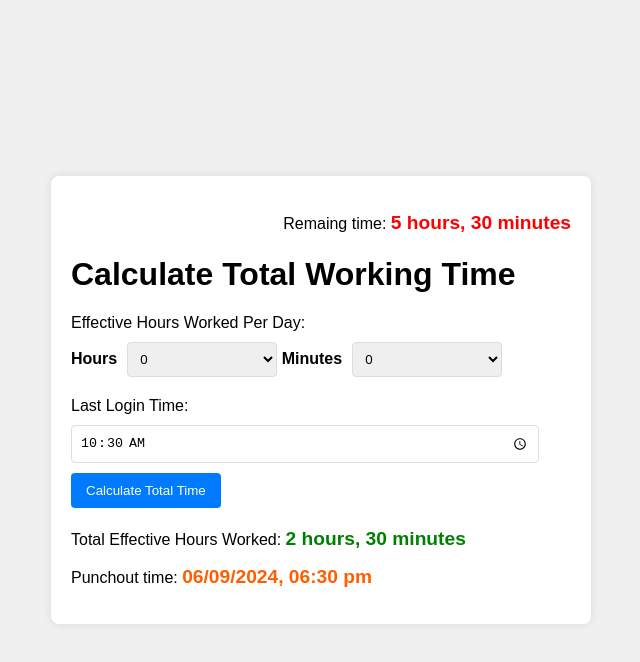
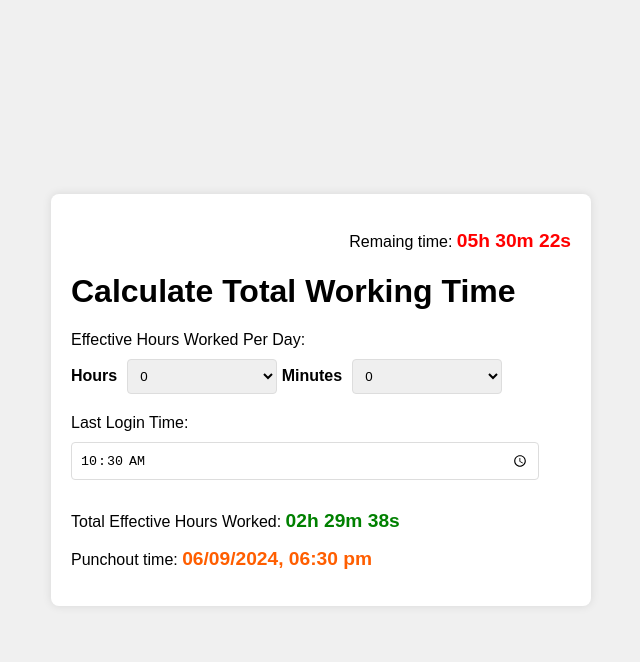
Before and after one commit to ajilsunnycubet/calculate-working-time, a plain HTML site: page index.html in a window 1280 px wide. Both pictures are taken after typing "10:30" into the empty fields and a click on the button "Calculate Total Time". Shown: the whole page, without its empty margins (319-959 px from the left). Drawn offline with Linux system fonts and the light colour scheme.

Commit message:
auto load

```diff
--- a/index.html
+++ b/index.html
@@ -88,7 +88,7 @@
   <body>
     <div class="container">
       <p style="text-align: right; margin-bottom: 20px">
-        Remaing time: <span id="remaining-hours">00 hours, 00 minutes</span>
+        Remaing time: <span id="remaining-hours">00h 00m 00s</span>
       </p>
       <h1>Calculate Total Working Time</h1>
       <label for="effective-hours">Effective Hours Worked Per Day:</label>
@@ -100,12 +100,14 @@
       <label for="last-login">Last Login Time:</label>
       <input type="time" id="last-login" />
 
-      <button onclick="calculateTotalTime()">Calculate Total Time</button>
+      <button onclick="checkInput()" id="calculateButton">
+        Calculate Total Time
+      </button>
 
       <div id="result">
         <p>
           Total Effective Hours Worked:
-          <span id="total-hours">00 hours, 00 minutes</span>
+          <span id="total-hours">00h 00m 00s</span>
         </p>
         <p style="margin-top: 10px">
           Punchout time: <span id="punchout">00:00 am</span>
@@ -136,15 +138,19 @@
           minutesdropdown.appendChild(option);
         }
       });
-
       function secondsToTime(seconds) {
         const hours = Math.floor(seconds / 3600);
         const minutes = Math.floor((seconds % 3600) / 60);
         const secs = seconds % 60;
-        return `${hours} hours, ${minutes} minutes`;
+
+        const hoursFormatted = String(hours).padStart(2, "0");
+        const minutesFormatted = String(minutes).padStart(2, "0");
+        const secsFormatted = String(secs).padStart(2, "0");
+
+        return `${hoursFormatted}h ${minutesFormatted}m ${secsFormatted}s`;
       }
 
-      function calculateTotalTime() {
+      function checkInput() {
         const hoursDropdown = document.getElementById("hours");
         const minutesDropdown = document.getElementById("minutes");
         const lastLoginInput = document.getElementById("last-login").value;
@@ -169,25 +175,71 @@
           alert("Last login time cannot be in the future.");
           return;
         }
+        let interval = setInterval(() => {
+          document.getElementById("calculateButton").style.display = "none";
+          calculateTotalTime(interval); // Call the second function after completion
+        }, 1000);
+      }
+      function calculateTotalTime(interval) {
+        const hoursDropdown = document.getElementById("hours");
+        const minutesDropdown = document.getElementById("minutes");
+        const lastLoginInput = document.getElementById("last-login").value;
+
+        const effectiveHours = parseInt(hoursDropdown.value, 10);
+        const effectiveMinutes = parseInt(minutesDropdown.value, 10);
+
+        if (!lastLoginInput) {
+          alert("Please enter the last login time.");
+          document.getElementById("calculateButton").style.display = "block";
+          clearInterval(interval);
+          return;
+        }
+
+        const lastLoginTime = new Date();
+        const [hours, minutes] = lastLoginInput.split(":").map(Number);
+        lastLoginTime.setHours(hours);
+        lastLoginTime.setMinutes(minutes);
+        lastLoginTime.setSeconds(0);
+
+        const currentTime = new Date();
+
+        if (lastLoginTime > currentTime) {
+          alert("Last login time cannot be in the future.");
+          document.getElementById("calculateButton").style.display = "block";
+          clearInterval(interval);
+          return;
+        }
 
         const timeDifference = currentTime - lastLoginTime; // in milliseconds
         const secondsWorked = Math.floor(timeDifference / 1000); // convert to seconds
 
-        // const result = secondsToTime(secondsWorked);
-        // alert(result);
-
-        const effectiveSecondsPerDay =(effectiveHours * 3600) + (effectiveMinutes * 60);
+        const effectiveSecondsPerDay =
+          effectiveHours * 3600 + effectiveMinutes * 60;
         const totalEffectiveSeconds = effectiveSecondsPerDay + secondsWorked;
 
         const remaing = 28800 - totalEffectiveSeconds;
 
-        const result = secondsToTime(totalEffectiveSeconds+60);
+        const result = secondsToTime(totalEffectiveSeconds);
+        const totalEffectivehours = Math.floor(totalEffectiveSeconds / 3600);
+        // if (totalEffectivehours >= 8) {
+        //   var audio = new Audio("Youz.mp3");
+        //   audio.play();
+        //   document.getElementById("calculateButton").style.display = "block";
+        //   clearInterval(interval);
+        // }
         document.getElementById("total-hours").textContent = result;
 
         const resultRemaining = secondsToTime(remaing);
-        document.getElementById("remaining-hours").textContent = resultRemaining;
+        document.getElementById("remaining-hours").textContent =
+          resultRemaining;
 
-        var newDateObj = new Date(currentTime.getTime() +(remaing*1000)).toLocaleDateString('en-GB', {hour12: 'true', hour: '2-digit',minute: '2-digit'});
+        var newDateObj = new Date(
+          currentTime.getTime() + remaing * 1000
+        ).toLocaleDateString("en-GB", {
+          hour12: "true",
+          hour: "2-digit",
+          minute: "2-digit",
+        });
         document.getElementById("punchout").textContent = newDateObj;
       }
     </script>
```
Also changed, not shown: 1 other file.
